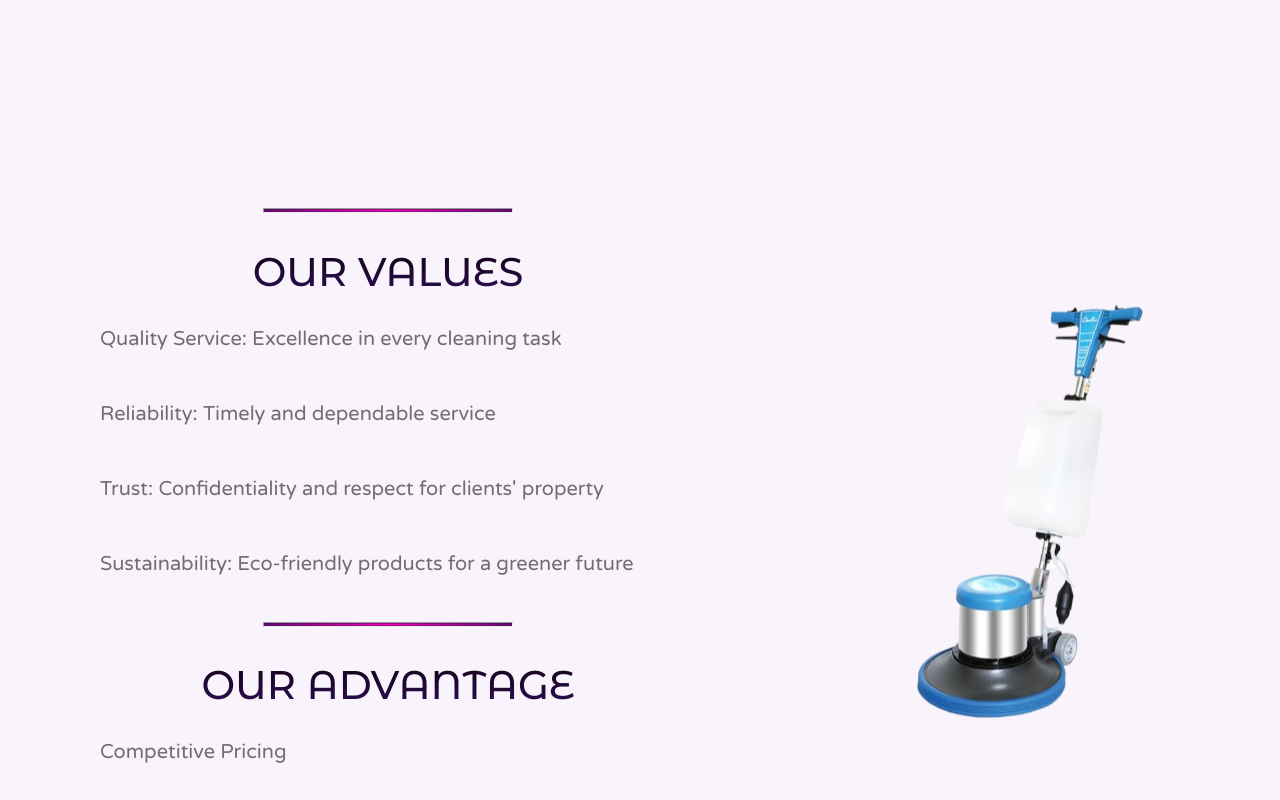
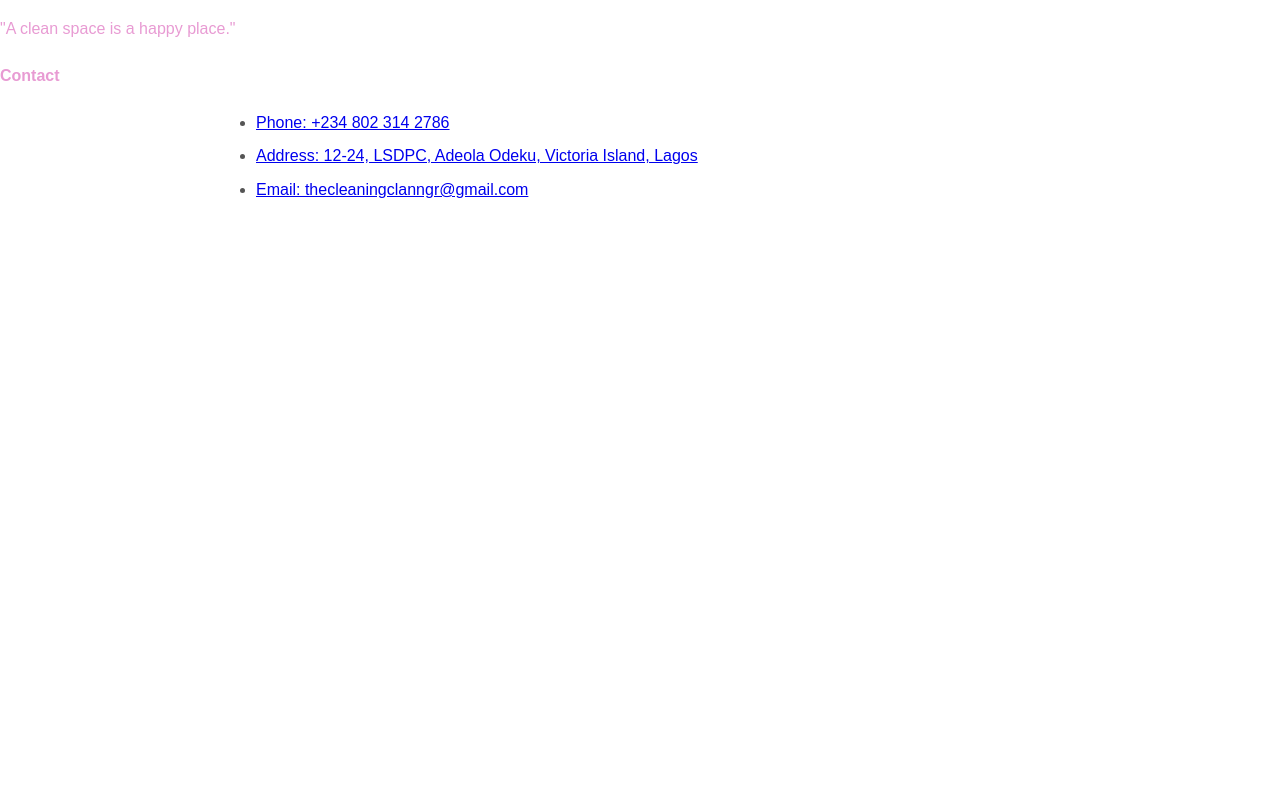
Before and after one commit to eniolaSamuel/CleaningClanProductPage, a React (Create React App) app: page /values in a window 1280 px wide. Shown: the top 800 px of the page. Built offline with nearby package versions, Linux system fonts and the light colour scheme; a web font is replaced by a local one.

Commit message:
cc-update

```diff
--- a/src/App.js
+++ b/src/App.js
@@ -5,7 +5,7 @@ import {ContactUs} from "./views/Contact";
 import ProductLandingPage from "./views/ProductLandingPage";
 import About from "./views/About";
 import ServicePage from "./views/ServicePage";
-import Value from "./views/Value";
+import Footer from "./views/Footer";
 
 
 function App() {
@@ -19,7 +19,7 @@ function App() {
             <Route path="/contactUs" element={<ContactUs />} />
             <Route path="/aboutUs" element={<About />} />
             <Route path="/service" element={<ServicePage />} />
-            <Route path="/values" element={<Value/>} />
+            <Route path="/values" element={<Footer/>} />
 
           </Routes>
         </BrowserRouter>
--- a/src/styles/Contact.css
+++ b/src/styles/Contact.css
@@ -39,7 +39,7 @@ body {
 .contact-form form {
     display: flex;
     flex-direction: column;
-    gap: 1.5rem;
+    /*gap: 1.5rem;*/
 }
 
 .form-row-group{
--- /dev/null
+++ b/src/views/Footer.jsx
@@ -0,0 +1,43 @@
+import React from "react";
+import "../styles/Footer.css"; // Assuming you'll use a separate CSS file
+
+const Footer = () => {
+    return (
+        <footer className="footer">
+            <div className="footer-content">
+                <div className="footer-left">
+                    <div className="logo-space">
+                        {/* Replace this with your logo */}
+                    </div>
+                    <p className="footer-phrase">
+                        "A clean space is a happy place."
+                    </p>
+                </div>
+                <div className="footer-right">
+                    <h4>Contact</h4>
+                    <ul>
+                        <li>
+                            <a href="tel:+2348023142786">Phone: +234 802 314 2786</a>
+                        </li>
+                        <li>
+                            <a
+                                href="https://maps.google.com/?q=12-24,+LSDPC,+Adeola+Odeku,+Victoria+Island,+Lagos"
+                                target="_blank"
+                                rel="noopener noreferrer"
+                            >
+                                Address: 12-24, LSDPC, Adeola Odeku, Victoria Island, Lagos
+                            </a>
+                        </li>
+                        <li>
+                            <a href="mailto:thecleaningclanngr@gmail.com">
+                                Email: thecleaningclanngr@gmail.com
+                            </a>
+                        </li>
+                    </ul>
+                </div>
+            </div>
+        </footer>
+    );
+};
+
+export default Footer;
--- a/src/views/ProductLandingPage.jsx
+++ b/src/views/ProductLandingPage.jsx
@@ -3,7 +3,7 @@ import {ContactUs} from "./Contact";
 import HomePage from "./HomePage";
 import ServicePage from "./ServicePage";
 import About from "./About";
-import Value from "./Value";
+import Footer from "./Footer";
 
 const ProductLandingPage =() =>{
     return(
--- a/src/views/Value.jsx
+++ /dev/null
@@ -1,36 +0,0 @@
-import "../styles/Value.css"
-import CarpetWasher from "../assets/svg/carpet-cleaner.svg"
-const Value = () => {
-    return(
-        <div className="value-main-frame">
-            <div className="value-text-frame">
-                <hr/>
-                <div className="value-text-details-frame">
-                    <h1> OUR VALUES</h1>
-                    <p> Quality Service: Excellence in every cleaning task</p>
-                    <p> Reliability: Timely and dependable service</p>
-                    <p> Trust: Confidentiality and respect for clients' property</p>
-                    <p> Sustainability: Eco-friendly products for a greener future</p>
-                </div>
-
-                <hr/>
-                <div className="value-text-details-frame">
-                    <h1> OUR ADVANTAGE</h1>
-                    <p> Competitive Pricing</p>
-                    <p> Flexible Scheduling</p>
-                    <p> Fully Insured and Bonded</p>
-                    <p> Excellent Customer Service</p>
-                    <p> Referral-driven Business Model</p>
-                </div>
-            </div>
-
-            <div className="blob-plusCarpetWasher-background-designs">
-                <div className="blob-background-designs-washer">
-                    <img src={CarpetWasher} alt={CarpetWasher}/>
-                </div>
-            </div>
-        </div>
-    )
-}
-
-export default Value;
```
Also changed, not shown: src/styles/Footer.css (renamed from src/styles/Value.css).
